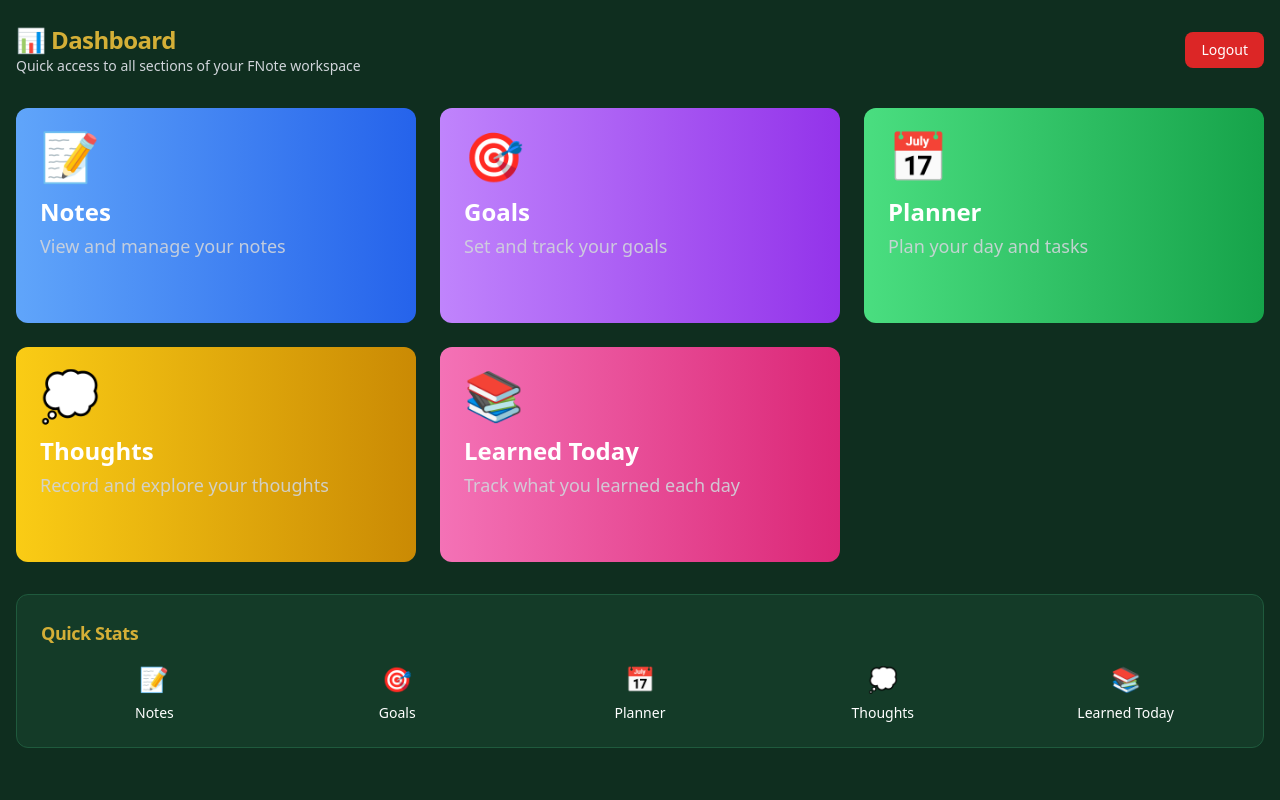
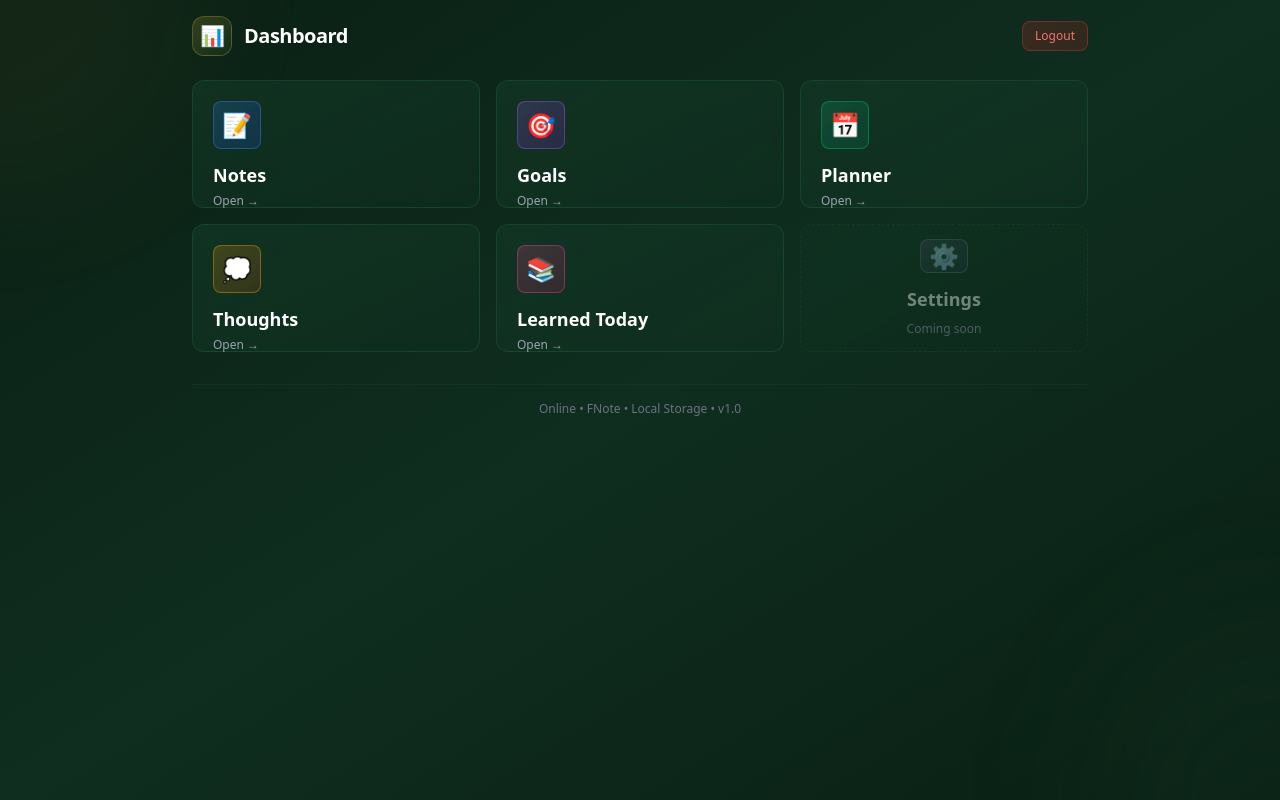
Before and after one commit to fazetdev/fnote, a Next.js app: page /dashboard in a window 1280 px wide. Built offline with nearby package versions, Linux system fonts and the light colour scheme; sample sign-in values are in the browser's storage.

Commit message:
fix: sync, dashboard, and offline support updates

```diff
--- a/app/dashboard/page.tsx
+++ b/app/dashboard/page.tsx
@@ -1,16 +1,33 @@
 'use client'
 
-import { useEffect } from 'react'
+import { useEffect, useState } from 'react'
 import { useRouter } from 'next/navigation'
 import Link from 'next/link'
 
 export default function DashboardPage() {
   const router = useRouter()
+  const [mounted, setMounted] = useState(false)
+  const [isOnline, setIsOnline] = useState(true)
 
   useEffect(() => {
+    setMounted(true)
+    setIsOnline(navigator.onLine)
+
+    const handleOnline = () => setIsOnline(true)
+    const handleOffline = () => setIsOnline(false)
+
+    window.addEventListener('online', handleOnline)
+    window.addEventListener('offline', handleOffline)
+
+    // Check authentication - this works offline!
     const isLoggedIn = localStorage.getItem('fnote_logged_in') === 'true'
     if (!isLoggedIn) {
       router.push('/')
+    }
+
+    return () => {
+      window.removeEventListener('online', handleOnline)
+      window.removeEventListener('offline', handleOffline)
     }
   }, [router])
 
@@ -19,104 +36,204 @@ export default function DashboardPage() {
     router.push('/')
   }
 
+  // We need 6 items for a 2x3 grid (2 rows × 3 columns)
   const sections = [
     {
       title: 'Notes',
       icon: '📝',
       href: '/notebook',
-      gradient: 'from-blue-400 to-blue-600',
-      description: 'View and manage your notes'
+      color: 'blue',
+      gradient: 'from-blue-500/20 via-blue-600/20 to-blue-700/20',
+      border: 'border-blue-500/40',
+      stat: () => {
+        try {
+          return JSON.parse(localStorage.getItem('fnote_notes') || '[]').length
+        } catch {
+          return 0
+        }
+      }
     },
     {
       title: 'Goals',
       icon: '🎯',
       href: '/goals',
-      gradient: 'from-purple-400 to-purple-600',
-      description: 'Set and track your goals'
+      color: 'purple',
+      gradient: 'from-purple-500/20 via-purple-600/20 to-purple-700/20',
+      border: 'border-purple-500/40',
+      stat: () => {
+        try {
+          return JSON.parse(localStorage.getItem('fnote_goals') || '[]').length
+        } catch {
+          return 0
+        }
+      }
     },
     {
       title: 'Planner',
       icon: '📅',
       href: '/planner',
-      gradient: 'from-green-400 to-green-600',
-      description: 'Plan your day and tasks'
+      color: 'emerald',
+      gradient: 'from-emerald-500/20 via-emerald-600/20 to-emerald-700/20',
+      border: 'border-emerald-500/40',
+      stat: () => {
+        try {
+          return JSON.parse(localStorage.getItem('fnote_plans') || '[]').length
+        } catch {
+          return 0
+        }
+      }
     },
     {
       title: 'Thoughts',
       icon: '💭',
       href: '/thoughts',
-      gradient: 'from-yellow-400 to-yellow-600',
-      description: 'Record and explore your thoughts'
+      color: 'amber',
+      gradient: 'from-amber-500/20 via-amber-600/20 to-amber-700/20',
+      border: 'border-amber-500/40',
+      stat: () => {
+        try {
+          return JSON.parse(localStorage.getItem('fnote_thoughts') || '[]').length
+        } catch {
+          return 0
+        }
+      }
     },
     {
       title: 'Learned Today',
       icon: '📚',
       href: '/learned-today',
-      gradient: 'from-pink-400 to-pink-600',
-      description: 'Track what you learned each day'
+      color: 'pink',
+      gradient: 'from-pink-500/20 via-pink-600/20 to-pink-700/20',
+      border: 'border-pink-500/40',
+      stat: () => {
+        try {
+          return JSON.parse(localStorage.getItem('fnote_learned') || '[]').length
+        } catch {
+          return 0
+        }
+      }
+    },
+    {
+      title: 'Settings',
+      icon: '⚙️',
+      href: '#',
+      color: 'gray',
+      gradient: 'from-gray-500/20 via-gray-600/20 to-gray-700/20',
+      border: 'border-gray-500/40',
+      stat: () => 0
     }
   ]
 
+  if (!mounted) {
     return (
-    <div className="min-h-screen bg-[#0f2e1f] text-white px-4 py-6">
-      {/* Header */}
-      <div className="flex items-center justify-between mb-8">
+      <div className="min-h-screen bg-[#0f2e1f] flex items-center justify-center">
+        <div className="text-white">Loading...</div>
+      </div>
+    )
+  }
+
+  return (
+    <div className="min-h-screen bg-gradient-to-br from-[#0a1f14] via-[#0f2e1f] to-[#0a1f14] text-white p-4">
+      {/* Background effects */}
+      <div className="fixed inset-0 overflow-hidden pointer-events-none">
+        <div className="absolute top-0 left-0 w-96 h-96 bg-[#d4af37]/5 rounded-full blur-3xl -translate-x-1/2 -translate-y-1/2" />
+        <div className="absolute bottom-0 right-0 w-96 h-96 bg-[#1f5a3d]/10 rounded-full blur-3xl translate-x-1/2 translate-y-1/2" />
+      </div>
+
+      {/* Header - Minimal */}
+      <div className="relative z-10 max-w-4xl mx-auto">
+        <div className="flex items-center justify-between mb-6">
+          <div className="flex items-center gap-3">
+            <div className="w-10 h-10 rounded-xl bg-gradient-to-br from-[#d4af37]/20 to-[#1f5a3d]/20 backdrop-blur-sm border border-[#d4af37]/30 flex items-center justify-center">
+              <span className="text-xl">📊</span>
+            </div>
             <div>
-          <h1 className="text-2xl font-bold text-[#d4af37]">📊 Dashboard</h1>
-          <p className="text-gray-300 text-sm">
-            Quick access to all sections of your FNote workspace
-          </p>
+              <h1 className="text-xl font-bold text-white">Dashboard</h1>
+              {!isOnline && (
+                <p className="text-yellow-400 text-xs mt-1">🌐 Offline Mode</p>
+              )}
             </div>
+          </div>
+
           <button
             onClick={handleLogout}
-          className="px-4 py-2 bg-red-600 hover:bg-red-700 text-white rounded-lg text-sm transition"
+            className="px-3 py-1.5 text-xs bg-gradient-to-r from-red-600/20 to-red-700/20 hover:from-red-600/30 hover:to-red-700/30 text-red-400 rounded-lg border border-red-500/30 transition-all"
           >
             Logout
           </button>
         </div>
 
-      {/* Dashboard Grid - 5 Items */}
-      <div className="grid grid-cols-1 md:grid-cols-2 lg:grid-cols-3 gap-6">
-        {sections.map((section) => (
+        {/* TRUE 2x3 Grid - 2 rows × 3 columns */}
+        <div className="grid grid-cols-1 sm:grid-cols-2 lg:grid-cols-3 gap-4">
+          {/* This creates exactly 6 cells in a 2x3 layout */}
+          {sections.map((section) => {
+            const count = section.stat()
+            const isSettings = section.title === 'Settings'
+
+            return isSettings ? (
+              // Settings cell (inactive for now)
+              <div
+                key={section.title}
+                className="h-32 rounded-xl border border-dashed border-[#1f5a3d]/40 bg-gradient-to-br from-[#143b28]/40 to-[#0f2e1f]/40 backdrop-blur-sm p-5 flex flex-col items-center justify-center opacity-70"
+              >
+                <div className={`w-12 h-12 rounded-lg bg-gradient-to-br ${section.gradient} border ${section.border} flex items-center justify-center mb-3`}>
+                  <span className="text-2xl opacity-60">{section.icon}</span>
+                </div>
+                <h3 className="text-lg font-semibold text-white mb-1 opacity-60">{section.title}</h3>
+                <p className="text-xs text-gray-500 mt-1">Coming soon</p>
+              </div>
+            ) : (
+              // Active section cells
               <Link
                 key={section.title}
                 href={section.href}
-            className="group block"
+                className="block"
               >
-            <div className={`
-              bg-gradient-to-r ${section.gradient}
-              rounded-xl
-              p-6
-              text-white
-              cursor-pointer
-              transition-transform
-              transform
-              hover:scale-105
-              h-full
-              flex
-              flex-col
-            `}>
-              <span className="text-5xl block mb-4">{section.icon}</span>
-              <h3 className="text-2xl font-bold">{section.title}</h3>
-              <p className="text-lg mt-1 opacity-90">{section.description}</p>
-              <div className="mt-auto pt-4 opacity-0 group-hover:opacity-100 transition-opacity">
-                <div className="text-right">→</div>
+                <div className="h-32 rounded-xl border border-[#1f5a3d]/50 bg-gradient-to-br from-[#143b28]/60 to-[#0f2e1f]/60 backdrop-blur-sm p-5 transition-all duration-300 hover:border-[#d4af37]/50 hover:shadow-xl hover:shadow-black/20 hover:-translate-y-0.5">
+
+                  {/* Background gradient */}
+                  <div className={`absolute inset-0 bg-gradient-to-br ${section.gradient} rounded-xl opacity-0 hover:opacity-100 transition-opacity duration-500`} />
+
+                  {/* Content */}
+                  <div className="relative z-10 h-full flex flex-col">
+                    <div className="flex items-start justify-between mb-3">
+                      <div className={`w-12 h-12 rounded-lg bg-gradient-to-br ${section.gradient} border ${section.border} flex items-center justify-center`}>
+                        <span className="text-2xl">{section.icon}</span>
+                      </div>
+                      {count > 0 && (
+                        <div className="px-2 py-1 rounded-lg bg-[#d4af37]/20 border border-[#d4af37]/30">
+                          <span className="text-xs font-bold text-[#d4af37]">{count}</span>
+                        </div>
+                      )}
+                    </div>
+
+                    <h3 className="text-lg font-semibold text-white mb-1">{section.title}</h3>
+
+                    <div className="mt-auto flex items-center justify-between">
+                      <span className="text-xs text-gray-400">Open →</span>
+                    </div>
                   </div>
                 </div>
               </Link>
-        ))}
+            )
+          })}
         </div>
 
-      {/* Stats */}
-      <div className="mt-8 bg-[#143b28] border border-[#1f5a3d] rounded-xl p-6">
-        <h2 className="text-lg font-semibold text-[#d4af37] mb-4">Quick Stats</h2>
-        <div className="grid grid-cols-2 md:grid-cols-5 gap-4">
-          {sections.map((section) => (
-            <div key={section.title} className="text-center">
-              <div className={`text-2xl mb-2`}>{section.icon}</div>
-              <div className="text-sm font-medium">{section.title}</div>
+        {/* Offline notice */}
+        {!isOnline && (
+          <div className="mt-6 bg-gradient-to-r from-yellow-500/10 to-transparent rounded-xl p-4 border border-yellow-500/20">
+            <p className="text-yellow-300 text-sm text-center">
+              ⚡ Working offline - Some features may be limited
+            </p>
           </div>
-          ))}
+        )}
+
+        {/* Minimal footer */}
+        <div className="mt-8 pt-4 border-t border-[#1f5a3d]/20">
+          <p className="text-gray-500 text-xs text-center">
+            {isOnline ? 'Online • ' : 'Offline • '}
+            FNote • Local Storage • v1.0
+          </p>
         </div>
       </div>
     </div>
--- a/app/page.tsx
+++ b/app/page.tsx
@@ -6,26 +6,64 @@ export default function LoginPage() {
   const [password, setPassword] = useState('')
   const [error, setError] = useState('')
   const [isLoading, setIsLoading] = useState(false)
+  const [isOnline, setIsOnline] = useState(true)
   const router = useRouter()
 
   useEffect(() => {
+    // Check online status
+    setIsOnline(navigator.onLine)
+
+    const handleOnline = () => setIsOnline(true)
+    const handleOffline = () => setIsOnline(false)
+
+    window.addEventListener('online', handleOnline)
+    window.addEventListener('offline', handleOffline)
+
+    // Check if already logged in
     if (localStorage.getItem('fnote_logged_in') === 'true') {
       router.push('/dashboard')
+    }
+
+    return () => {
+      window.removeEventListener('online', handleOnline)
+      window.removeEventListener('offline', handleOffline)
     }
   }, [router])
 
   const handleLogin = (e: React.FormEvent) => {
     e.preventDefault()
+
+    // If offline, show message but still allow login (local storage works offline)
+    if (!isOnline) {
+      console.log('Offline mode: Using local authentication')
+    }
+
     setIsLoading(true)
+
+    // Simulate API delay even offline
     setTimeout(() => {
       if (password === 'fnote123' || password === '1234') {
         localStorage.setItem('fnote_logged_in', 'true')
-        router.push('/dashboard')
+        // Add a small delay for visual feedback
+        setTimeout(() => {
+          router.push('/dashboard')
+        }, 100)
       } else {
         setError('Incorrect password')
         setIsLoading(false)
       }
     }, 300)
+  }
+
+  const handleFingerprint = () => {
+    setPassword('1234')
+    setTimeout(() => {
+      const form = document.querySelector('form')
+      if (form) {
+        const submitEvent = new Event('submit', { bubbles: true, cancelable: true })
+        form.dispatchEvent(submitEvent)
+      }
+    }, 50)
   }
 
   return (
@@ -44,6 +82,14 @@ export default function LoginPage() {
         </div>
         <h1 className="text-4xl font-bold text-[#d4af37] mb-2">FNOTE</h1>
         <p className="text-white text-lg">Welcome back Faruk</p>
+
+        {/* Offline indicator */}
+        {!isOnline && (
+          <div className="mt-2 inline-flex items-center gap-1 px-3 py-1 rounded-full bg-yellow-500/20 border border-yellow-500/30">
+            <span className="text-xs">🌐</span>
+            <span className="text-xs text-yellow-300">Offline Mode</span>
+          </div>
+        )}
       </div>
 
       {/* Login Form - enhanced but same structure */}
@@ -60,6 +106,14 @@ export default function LoginPage() {
               disabled={isLoading}
             />
             {error && <p className="text-red-400 text-sm mt-2">{error}</p>}
+
+            {/* Offline notice */}
+            {!isOnline && (
+              <p className="text-yellow-400 text-xs">
+                ⚡ Working in offline mode - local authentication only
+              </p>
+            )}
+
             <button
               type="submit"
               disabled={isLoading}
@@ -69,17 +123,12 @@ export default function LoginPage() {
             </button>
           </form>
 
-          {/* Fingerprint/Passkey Section - RESTORED */}
+          {/* Fingerprint/Passkey Section */}
           <div className="mt-6 pt-6 border-t border-[#1f5a3d]">
             <button
-              onClick={() => {
-                // This would trigger fingerprint/passkey login
-                console.log('Fingerprint login clicked')
-                // For now, just use password '1234' as fallback
-                setPassword('1234')
-                handleLogin(new Event('submit') as any)
-              }}
-              className="w-full rounded-md bg-[#1f5a3d] hover:bg-[#2a6e47] text-white py-3 text-sm font-medium transition-all flex items-center justify-center gap-2"
+              onClick={handleFingerprint}
+              disabled={isLoading}
+              className="w-full rounded-md bg-[#1f5a3d] hover:bg-[#2a6e47] text-white py-3 text-sm font-medium transition-all flex items-center justify-center gap-2 disabled:opacity-60"
             >
               <span className="text-lg">👆</span>
               Login with Fingerprint / Passkey
--- a/lib/sync.ts
+++ b/lib/sync.ts
@@ -1,4 +1,4 @@
-// Sync service for offline/online data synchronization
+// Proper sync service for FNote - Works with actual backend API
 
 type SyncItem = {
   id: string
@@ -7,31 +7,45 @@ type SyncItem = {
   data: any
   timestamp: number
   synced: boolean
+  retries: number
 }
 
 class SyncService {
   private queue: SyncItem[] = []
   private isOnline = false
   private isSyncing = false
+  private maxRetries = 3
 
   constructor() {
-    // Only run in browser
     if (typeof window === 'undefined') return
 
     this.isOnline = navigator.onLine
     this.loadQueue()
     this.setupListeners()
 
-    // Initial sync check
-    if (this.isOnline) {
-      this.processQueue()
-    }
+    // Clean up old items on startup
+    this.cleanupOldItems()
   }
 
   private loadQueue() {
-    const saved = localStorage.getItem('fnote_sync_queue')
-    if (saved) {
-      this.queue = JSON.parse(saved)
+    try {
+      const saved = localStorage.getItem('fnote_sync_queue')
+      if (saved) {
+        const parsed = JSON.parse(saved)
+        // Only keep valid items from last 7 days
+        const sevenDaysAgo = Date.now() - (7 * 24 * 60 * 60 * 1000)
+        this.queue = parsed.filter((item: SyncItem) =>
+          item &&
+          item.id &&
+          item.type &&
+          item.timestamp > sevenDaysAgo &&
+          item.retries < this.maxRetries
+        )
+        this.saveQueue() // Save cleaned version
+      }
+    } catch (error) {
+      console.error('Error loading sync queue:', error)
+      this.queue = []
     }
   }
 
@@ -50,14 +64,32 @@ class SyncService {
     })
   }
 
-  addToQueue(item: Omit<SyncItem, 'id' | 'timestamp' | 'synced'>) {
+  private cleanupOldItems() {
+    // Remove items older than 7 days or with too many retries
+    const sevenDaysAgo = Date.now() - (7 * 24 * 60 * 60 * 1000)
+    this.queue = this.queue.filter(item =>
+      item.timestamp > sevenDaysAgo &&
+      item.retries < this.maxRetries
+    )
+    this.saveQueue()
+  }
+
+  // Only add to queue for actual changes, not all localStorage writes
+  addToQueue(type: SyncItem['type'], action: SyncItem['action'], data: any) {
     if (typeof window === 'undefined') return
 
+    // Don't sync authentication data
+    if (type === 'note' && data?.includes('password')) return
+    if (type === 'note' && data?.includes('logged_in')) return
+
     const syncItem: SyncItem = {
-      ...item,
-      id: Date.now().toString() + Math.random().toString(36).substr(2, 9),
+      id: `${Date.now()}-${Math.random().toString(36).substr(2, 9)}`,
+      type,
+      action,
+      data,
       timestamp: Date.now(),
-      synced: false
+      synced: false,
+      retries: 0
     }
 
     this.queue.push(syncItem)
@@ -66,6 +98,46 @@ class SyncService {
     // Try to sync immediately if online
     if (this.isOnline && !this.isSyncing) {
       this.processQueue()
+    }
+  }
+
+  async syncToAPI(item: SyncItem): Promise<boolean> {
+    try {
+      // Map to your actual API endpoints
+      const endpoints = {
+        note: '/api/notes',
+        goal: '/api/goals',
+        plan: '/api/planner',
+        thought: '/api/thoughts',
+        learned: '/api/learned'
+      }
+
+      const endpoint = endpoints[item.type]
+      if (!endpoint) return false
+
+      // Get user data for authentication
+      const userData = localStorage.getItem('fnote_user')
+      const user = userData ? JSON.parse(userData) : null
+
+      if (!user) {
+        console.warn('No user data for sync')
+        return false
+      }
+
+      const response = await fetch(endpoint, {
+        method: item.action === 'delete' ? 'DELETE' :
+                item.action === 'update' ? 'PUT' : 'POST',
+        headers: {
+          'Content-Type': 'application/json',
+          'x-user-data': JSON.stringify(user)
+        },
+        body: JSON.stringify(item.data)
+      })
+
+      return response.ok
+    } catch (error) {
+      console.error('Sync to API failed:', error)
+      return false
     }
   }
 
@@ -78,37 +150,39 @@ class SyncService {
     this.isSyncing = true
 
     try {
-      // Filter unsynced items
       const unsyncedItems = this.queue.filter(item => !item.synced)
 
-      // In a real app, you would send these to your backend API
-      // For now, we'll simulate successful sync
       for (const item of unsyncedItems) {
-        console.log(`Syncing ${item.type} ${item.action}:`, item.id)
+        const success = await this.syncToAPI(item)
 
-        // Simulate API call
+        if (success) {
+          item.synced = true
+          item.retries = 0
+        } else {
+          item.retries += 1
+          if (item.retries >= this.maxRetries) {
+            console.warn(`Max retries reached for item: ${item.id}`)
+          }
+        }
+
+        // Small delay between requests
         await new Promise(resolve => setTimeout(resolve, 100))
-
-        // Mark as synced
-        item.synced = true
       }
 
-      // Remove synced items older than 24 hours
-      const oneDayAgo = Date.now() - (24 * 60 * 60 * 1000)
-      this.queue = this.queue.filter(item => !item.synced || item.timestamp > oneDayAgo)
+      // Clean up synced items
+      this.queue = this.queue.filter(item => !item.synced || item.retries < this.maxRetries)
+      this.saveQueue()
 
-      this.saveQueue()
-      console.log('Sync completed successfully')
+      console.log(`Sync completed. ${unsyncedItems.filter(i => i.synced).length} items synced`)
 
     } catch (error) {
-      console.error('Sync failed:', error)
+      console.error('Sync process failed:', error)
     } finally {
       this.isSyncing = false
     }
   }
 
   getPendingCount() {
-    if (typeof window === 'undefined') return 0
     return this.queue.filter(item => !item.synced).length
   }
 
@@ -118,52 +192,12 @@ class SyncService {
   }
 }
 
-// Create singleton instance (only in browser)
+// Create instance only in browser
 export const syncService = typeof window !== 'undefined' ? new SyncService() : null
 
-// Helper function to sync localStorage changes
-export function setupLocalStorageSync() {
-  if (typeof window === 'undefined') return
-
-  // Watch for localStorage changes in other tabs/windows
-  window.addEventListener('storage', (event) => {
-    if (event.key && event.key.startsWith('fnote_') && event.key !== 'fnote_sync_queue') {
-      console.log('LocalStorage changed in another tab:', event.key)
-    }
-  })
-
-  // Override localStorage.setItem to auto-sync
-  const originalSetItem = localStorage.setItem.bind(localStorage)
-
-  localStorage.setItem = function(key: string, value: string) {
-    originalSetItem(key, value)
-
-    if (key.startsWith('fnote_') && !key.includes('sync') && !key.includes('password')) {
-      // Determine type from key
-      let type: SyncItem['type'] = 'note'
-      if (key.includes('goal')) type = 'goal'
-      else if (key.includes('plan')) type = 'plan'
-      else if (key.includes('thought')) type = 'thought'
-      else if (key.includes('learned')) type = 'learned'
-
-      // Add to sync queue
-      try {
-        const data = JSON.parse(value)
-        if (syncService) {
-          syncService.addToQueue({
-            type,
-            action: Array.isArray(data) ? 'update' : 'create',
-            data
-          })
-        }
-      } catch (e) {
-        // Not JSON data (like 'fnote_logged_in')
-      }
-    }
+// Helper to manually trigger sync for specific actions
+export function trackChange(type: SyncItem['type'], action: SyncItem['action'], data: any) {
+  if (syncService) {
+    syncService.addToQueue(type, action, data)
   }
 }
-
-// Initialize sync on module load
-if (typeof window !== 'undefined') {
-  setupLocalStorageSync()
-}
--- a/public/offline.html
+++ b/public/offline.html
@@ -6,7 +6,7 @@
   <title>FNote - Offline</title>
   <style>
     body {
-      background: #0f2e1f;
+      background: linear-gradient(135deg, #0a1f14 0%, #0f2e1f 50%, #0a1f14 100%);
       color: white;
       font-family: system-ui, -apple-system, sans-serif;
       display: flex;
@@ -19,22 +19,51 @@
     }
     .container {
       max-width: 400px;
+      background: rgba(20, 59, 40, 0.6);
+      backdrop-filter: blur(10px);
+      border: 1px solid rgba(31, 90, 61, 0.5);
+      border-radius: 20px;
+      padding: 40px;
+      box-shadow: 0 20px 40px rgba(0, 0, 0, 0.3);
     }
     h1 {
       color: #d4af37;
+      font-size: 2.5em;
+      margin-bottom: 20px;
     }
     p {
       color: #ccc;
-      margin: 20px 0;
+      margin: 15px 0;
+      line-height: 1.6;
+    }
+    .icon {
+      font-size: 4em;
+      margin-bottom: 20px;
+    }
+    .button {
+      display: inline-block;
+      background: #d4af37;
+      color: black;
+      padding: 12px 24px;
+      border-radius: 10px;
+      text-decoration: none;
+      font-weight: 600;
+      margin-top: 20px;
+      transition: transform 0.2s;
+    }
+    .button:hover {
+      transform: scale(1.05);
     }
   </style>
 </head>
 <body>
   <div class="container">
-    <h1>📝 FNote</h1>
-    <p>You're offline. Some features may not be available.</p>
-    <p>Your local data is still accessible.</p>
-    <p>Check your connection and try again.</p>
+    <div class="icon">📝</div>
+    <h1>FNote</h1>
+    <p>You're currently offline.</p>
+    <p>Some features may not be available without an internet connection.</p>
+    <p>Your locally stored data is still accessible.</p>
+    <button class="button" onclick="window.location.reload()">Retry Connection</button>
   </div>
 </body>
 </html>
```
Also changed, not shown: app/components/SyncStatus.tsx (+15 -32 lines), public/sw.js (+55 -53 lines). Lines whose indentation alone changed are shown as unchanged.
